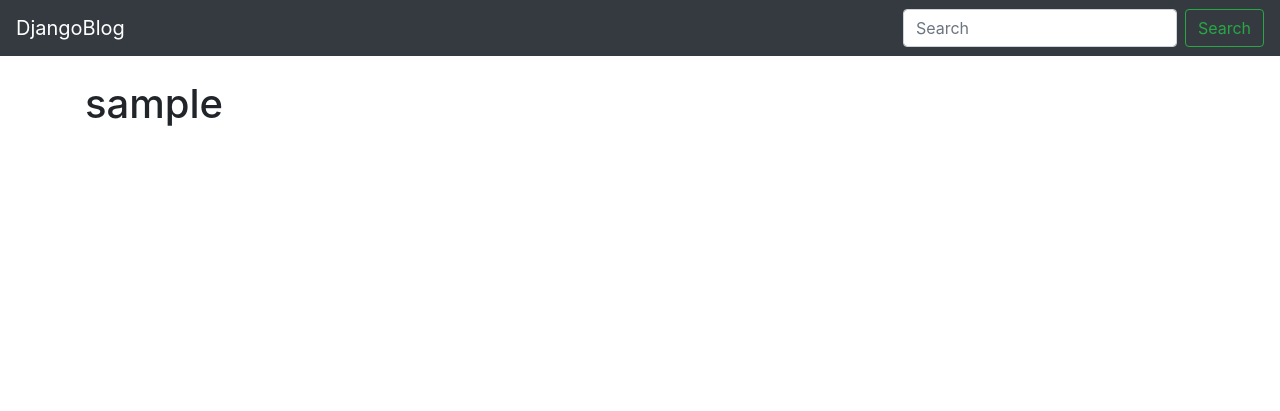
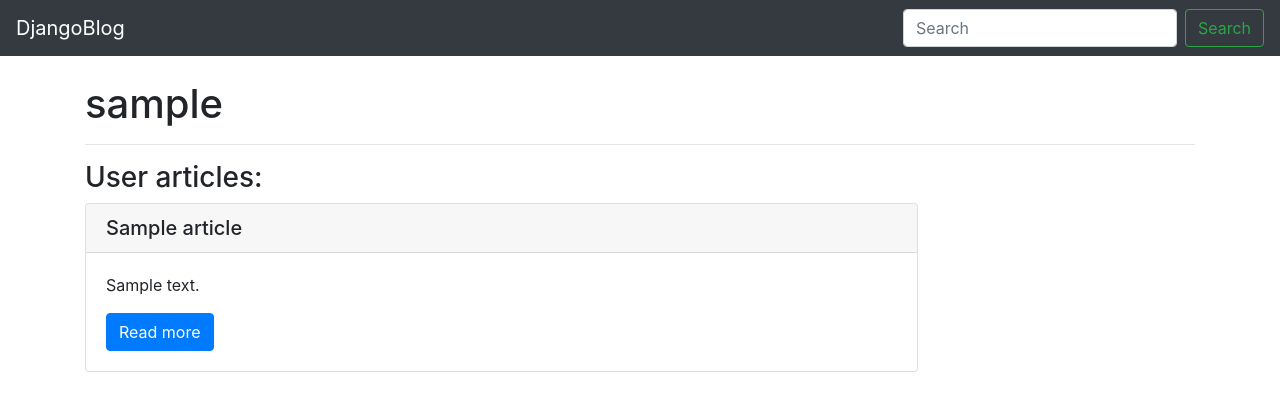
Before and after one commit to LD31D/django_blog, a Django app: a page that uses templates/user_profile/profile/index.html in a window 1280 px wide. Shown: the top 411 px of the page. Run offline with Django 3.2, Linux system fonts and the light colour scheme; tables that the repository leaves empty hold one stand-in row (values such as "Sample post").

Commit message:
Added user articles to user profile

```diff
--- a/templates/user_profile/profile/index.html
+++ b/templates/user_profile/profile/index.html
@@ -6,4 +6,18 @@
 
 {% block content %}
 	<h1>{{ user.username }}</h1>
+	<hr>
+
+	{% for article in user.articles.all %}
+		{% if forloop.first %} <h3>User articles: </h3> {% endif %}
+
+		<div class="card w-75">
+		  <h5 class="card-header">{{ article.title }}</h5>
+		  <div class="card-body">
+		    <p class="card-text">{{ article.body|truncatewords:50|striptags }}</p>
+		    <a href="{{ article.get_absolute_url }}" class="btn btn-primary">Read more</a>
+		  </div>
+		</div>
+		<br>
+	{% endfor %}
 {% endblock %}
```
